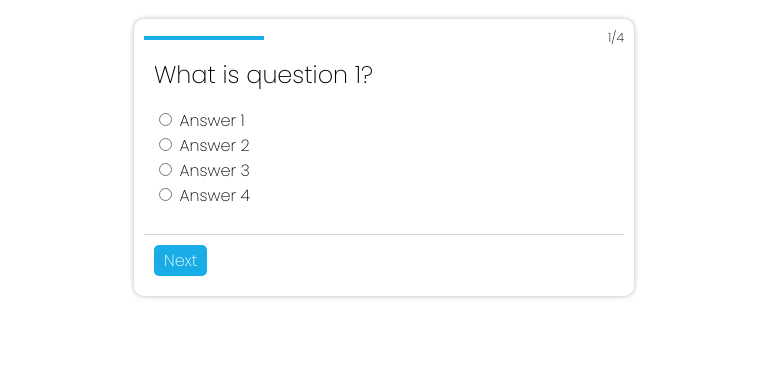
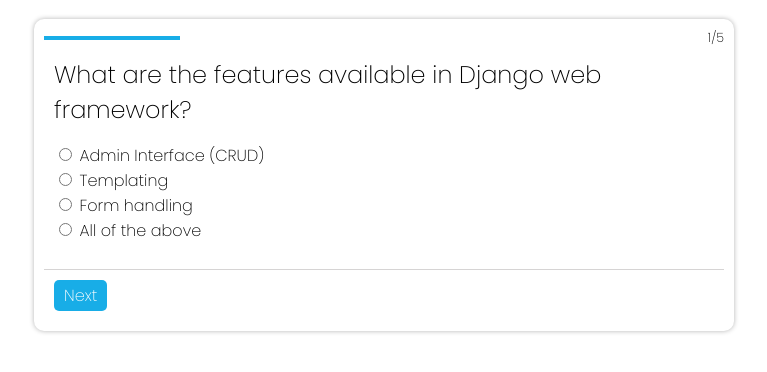
Before and after one commit to balewgize/javascript-projects, a plain HTML site: page quiz-app/index.html in a window 1280 px wide. Shown: the part 72-444 px from the top of the page, without its empty margins (256-1023 px from the left). Drawn offline with Linux system fonts and the light colour scheme.

Commit message:
Add django multiple choice quizes

```diff
--- a/quiz-app/index.html
+++ b/quiz-app/index.html
@@ -6,7 +6,7 @@
     <meta name="viewport" content="width=device-width, initial-scale=1.0">
     <title>Quiz App</title>
     <link rel="stylesheet" href="style.css">
-    <script src="script.js" defer></script>
+    <script type="module" src="script.js" defer></script>
 </head>
 <body>
     <h1>Test your level of understanding.</h1>
--- a/quiz-app/script.js
+++ b/quiz-app/script.js
@@ -1,38 +1,48 @@
 // the list of question and their answers
+
 let quizData = [
     {
-        "question": "What is question 1?",
-        "ch1": "Answer 1",
-        "ch2": "Answer 2",
-        "ch3": "Answer 3",
-        "ch4": "Answer 4",
+        "question": "What are the features available in Django web framework?",
+        "ch1": "Admin Interface (CRUD)",
+        "ch2": "Templating",
+        "ch3": "Form handling",
+        "ch4": "All of the above",
+        "correct": "ch4"
+    },
+    {
+        "question": "Which of the following is the inheritance style in Django?",
+        "ch1": "Abstract base classes",
+        "ch2": "Multi-table inheritance",
+        "ch3": "Proxy models",
+        "ch4": "All of the above",
+        "correct": "ch4"
+    },
+    {
+        "question": "Which method is used rather than a path() in urls.py to pass in regular expressions as routes?",
+        "ch1": "url()",
+        "ch2": "static()",
+        "ch3": "include()",
+        "ch4": "reg()",
+        "correct": "ch1"
+    },
+    {
+        "question": "What is the meaning of {{name}} in Django Templates?",
+        "ch1": "It will show some static value",
+        "ch2": "It would be showed as the name in HTML.",
+        "ch3": "The name will be replaced by values of Python variable.",
+        "ch4": "None",
         "correct": "ch3"
     },
     {
-        "question": "What is question 20000?",
-        "ch1": "Answer 1tt",
-        "ch2": "Answer tt2",
-        "ch3": "Answer 3tt",
-        "ch4": "Answer 4tt",
-        "correct": "ch2"
-    },
-    {
-        "question": "What is question 1?",
-        "ch1": "Answer 1",
-        "ch2": "Answer 2",
-        "ch3": "Answer 3",
-        "ch4": "Answer 4",
-        "correct": "ch4"
-    },
-    {
-        "question": "What is question 20000?",
-        "ch1": "Answer 1tt",
-        "ch2": "Answer tt2",
-        "ch3": "Answer 3tt",
-        "ch4": "Answer 4tt",
+        "question": "What is the Django command to view a database schema of an existing (or legacy) database?",
+        "ch1": "manage.py inspect",
+        "ch2": "manage.py legacydb",
+        "ch3": "manage.py inspectdb",
+        "ch4": "None",
         "correct": "ch1"
     }
 ]
+
 
 function loadQuiz(questionNumber) {
     deselectChoices();
@@ -50,24 +60,6 @@ function loadQuiz(questionNumber) {
     ch3.innerHTML = currentQuestion["ch3"];
     ch4.innerHTML = currentQuestion["ch4"];
 }
-/*
-function getNextQuestion() {
-    if (questionNumber < quizData.length - 1) {
-        questionNumber += 1;
-        loadQuiz(questionNumber);
-    } else {
-        nextButton = document.getElementById("nextBtn");
-        nextButton.innerHTML = "Submit";
-    }
-}
-
-function getPreviousQuestion() {
-    if (questionNumber > 0) {
-        questionNumber -= 1;
-        loadQuiz(questionNumber);
-    }
-}
-*/
 
 function getSelectedChoice() {
     let answer;
@@ -91,7 +83,7 @@ function showProgress(questionNumber) {
     let progress = document.getElementById("progress");
     let progressLabel = document.getElementById("progress_label");
 
-    width = (questionNumber / quizData.length) * 100;
+    let width = (questionNumber / quizData.length) * 100;
     progress.style.width = width + "%";
     progressLabel.innerHTML = `${questionNumber}/${quizData.length}`;
 }
@@ -117,7 +109,7 @@ submitBtn.addEventListener("click", () => {
             showProgress(questionNumber + 1);
             submitBtn.innerHTML = (questionNumber == quizData.length - 1) ? "Submit" : "Next";
         } else {
-            quiz = document.getElementById("quiz");
+            let quiz = document.getElementById("quiz");
             quiz.innerHTML = `<h2>Your score: ${score}/${quizData.length}</h2>`
             submitBtn.setAttribute("onclick", "location.reload()");
             submitBtn.innerHTML = "Retake";
--- a/quiz-app/style.css
+++ b/quiz-app/style.css
@@ -27,7 +27,7 @@ body {
 }
 .quiz_container {
     padding: 10px;
-    width: 500px;
+    width: 700px;
     border-radius: 10px;
     box-shadow: 0 0 5px rgba(0, 0, 0, 0.3);
 }
```
